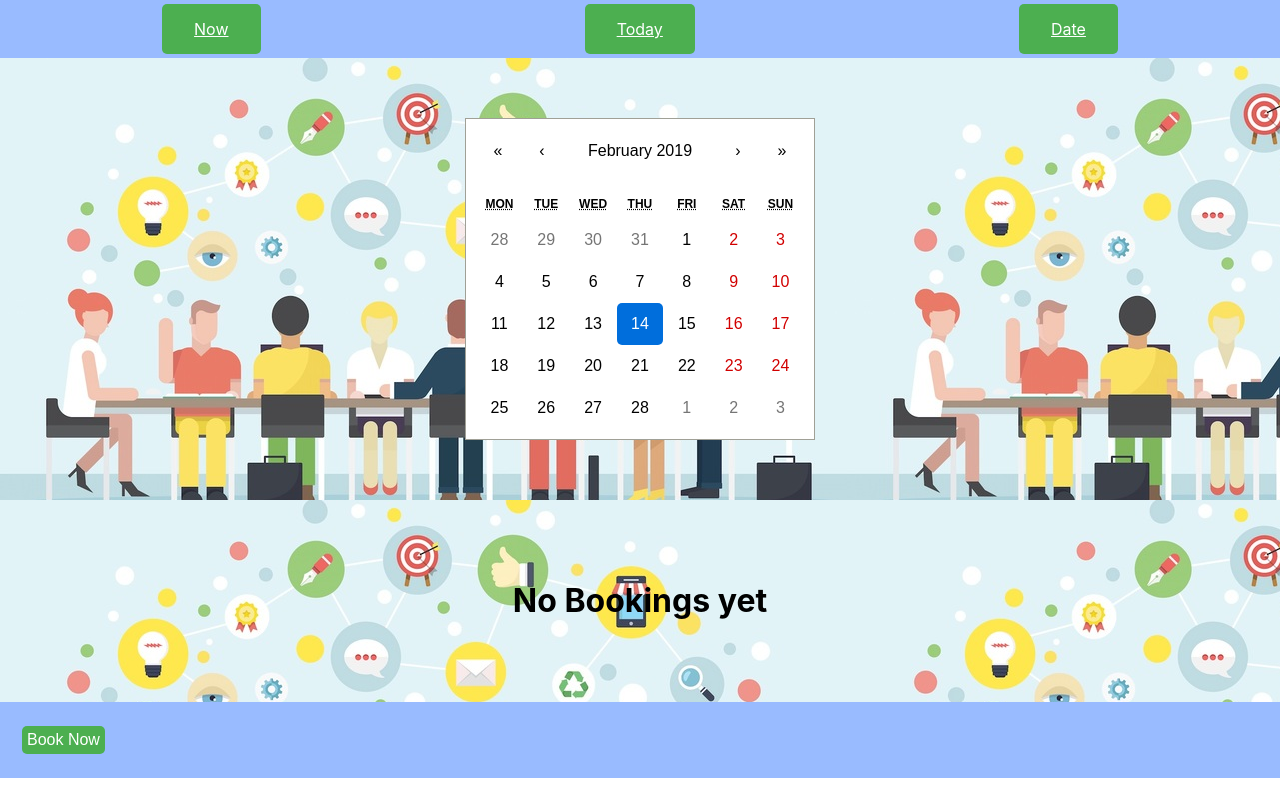
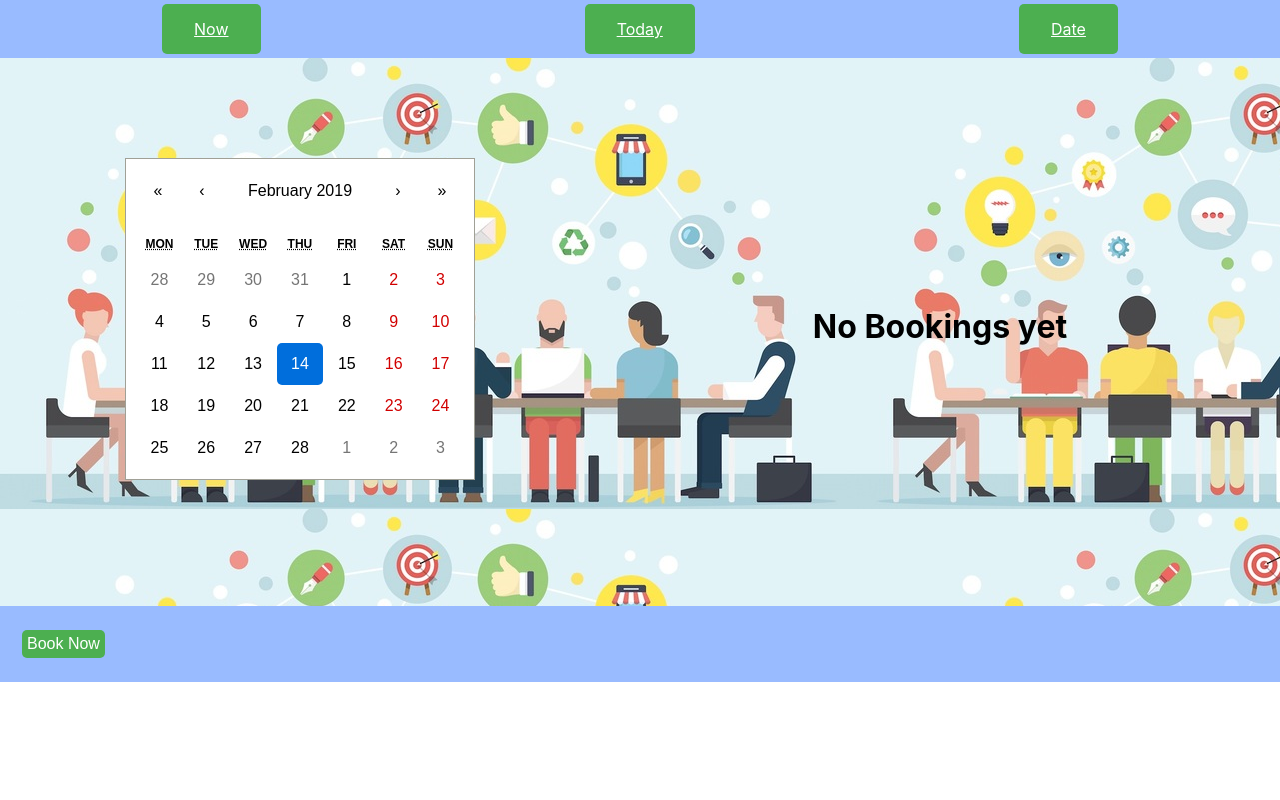
Before and after one commit to justin2476/MeetingRoom, a React (Create React App) app: page /AllDate in a window 1280 px wide. Built offline with nearby package versions, Linux system fonts and the light colour scheme; no server answers.

Commit message:
styling is done
styled the page with css

```diff
--- a/src/Components/App.css
+++ b/src/Components/App.css
@@ -7,11 +7,12 @@ html,body {
 }
 .body
     {
+
         flex-grow: 1;
-        flex-basis: 100%;
-        text-align: center;
+        flex-basis: 50%;
+         text-align: center;
         padding: 60px;
-        background-image: url("myfigure.jpg");
+        /* background-image: url("myfigure.jpg");    */
     }
     .center {
         margin: auto;
@@ -24,7 +25,7 @@ html,body {
             border-radius: 5px;
             background-color: rgba(76, 175, 80, 0.3);
             padding: 10px;
-            width:50%;
+            width:100%;
             font-size: 16px;
             margin-bottom: 20px;
             text-align: left;
@@ -103,3 +104,31 @@ main article {
     justify-content: center;
     font-weight: bold;
 }
+.section {
+    flex-grow: .5;
+    flex-basis: 50%;
+    width:50%;
+    /* text-align: center; */
+    padding: 100px 20px 100px 20px;
+    /* background-image: url("myfigure.jpg");    */
+}
+.image {
+    display: flex;
+    background-image: url("myfigure.jpg");
+}
+.imageOnly{
+    background-image: url("myfigure.jpg");
+}
+input {
+    width: 30%;
+    padding: 12px 20px;
+    margin: 8px 0;
+    display: inline-block;
+    border: 1px solid #ccc;
+    border-radius: 4px;
+    box-sizing: border-box;
+  }
+  #first {
+      padding:210px 200px 260px 100px;
+      background-image: url("myfigure.jpg");
+}
--- a/src/Components/BookNow.js
+++ b/src/Components/BookNow.js
@@ -55,7 +55,9 @@ class BookNow extends React.Component{
           };
     return (
         <form style={divStyle} onSubmit={this.postHandler} >
-               UserName:<input
+               <label>User Name </label><br/>
+
+               <input
                                type="text"
                                name="userName"
                                value={this.state.userName}
@@ -63,14 +65,14 @@ class BookNow extends React.Component{
                                onChange={this.handleChange}
                            />
                            <br/>
-                       Start:{'_____'}<input
+                       <label>Start Time</label><br/><input
                                type="datetime-local"
                                name="startTime"
                                value={this.state.startTime}
                                onChange={this.handleChange}
                            />
                <br/>
-              End:{'______'}<input
+               <label>End Time</label><br/> <input
                                type="datetime-local"
                                name="endTime"
                                value={this.state.endTime}
@@ -78,7 +80,8 @@ class BookNow extends React.Component{
 
                            />
                <br/>
-             Reason:{'___'}<input
+             <label>Reason</label>
+             <br/><input
                                type="text"
                                name="purpose"
                                value={this.state.purpose}
--- a/src/Components/CalendarData.js
+++ b/src/Components/CalendarData.js
@@ -40,9 +40,9 @@ class CalendarData extends React.Component {
                 });
 
             return (
-                <div>
-                    <div className="body">
-                        {(today.length === 0) ? (<h1>No Bookings yet</h1>) : (<div><h1 style={{ textAlign: "left" }}>Bookings till now</h1> {today}</div>)}
+                <div className='body'>
+                    <div >
+                        {(today.length === 0) ? (<h1 style={{margin:"189px 0px 200px 0px"}}>No Bookings yet</h1>) : (<div><h1 style={{ textAlign: "left" }}>Bookings till now</h1> {today}</div>)}
                     </div>
                 </div>
             )
--- a/src/Components/CalendarDate.js
+++ b/src/Components/CalendarDate.js
@@ -14,8 +14,8 @@ class CalendarDate extends React.Component {
     let doc = this.props.items;
     if (doc) {
         return (
-          <div>
-            <section className="body">
+          <div className="image">
+            <section className="section">
               <Calendar
                 className='center'
                 onChange={this.onChange}
--- a/src/Components/GetDetails.js
+++ b/src/Components/GetDetails.js
@@ -29,8 +29,8 @@ class GetDetails extends Component {
                     <PrintDetails arrayNew={nowBooked} />
                 )
             return (
-                <div>
-                <h1>Slot is free{tillDate}</h1>
+                <div id="first">
+                <h1 style={{textAlign: "center"}}>Slot is free{tillDate}</h1>
                </div>
             )
 
--- a/src/Components/PrintDetails.js
+++ b/src/Components/PrintDetails.js
@@ -16,7 +16,7 @@ console.log(props.arrayNew.userName)
 return(
 
         <section>
-    <main>
+    <main style={{padding:"125px 125px"}}>
         <article>
         User : {capital_letter(props.arrayNew.userName)}
         </article>
--- a/src/Components/Today.js
+++ b/src/Components/Today.js
@@ -13,8 +13,10 @@ class Today extends React.Component
     render()
     {
 return(
+<div className="image" style={{backgroundColor: "#C7FCE5",height:"550px"}}>
+<CalendarData />
 
-    <CalendarData/>
+</div>
 )
 
 }
```
